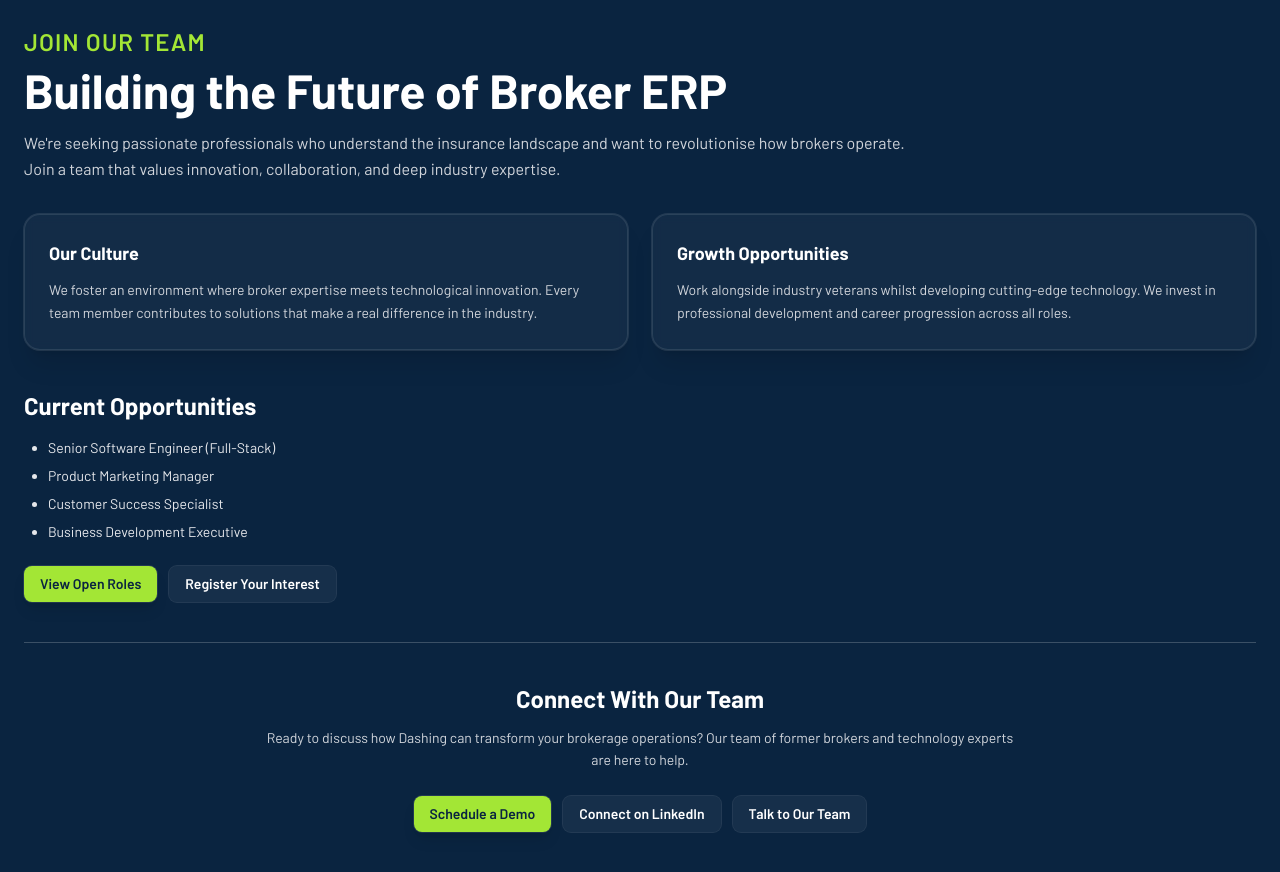
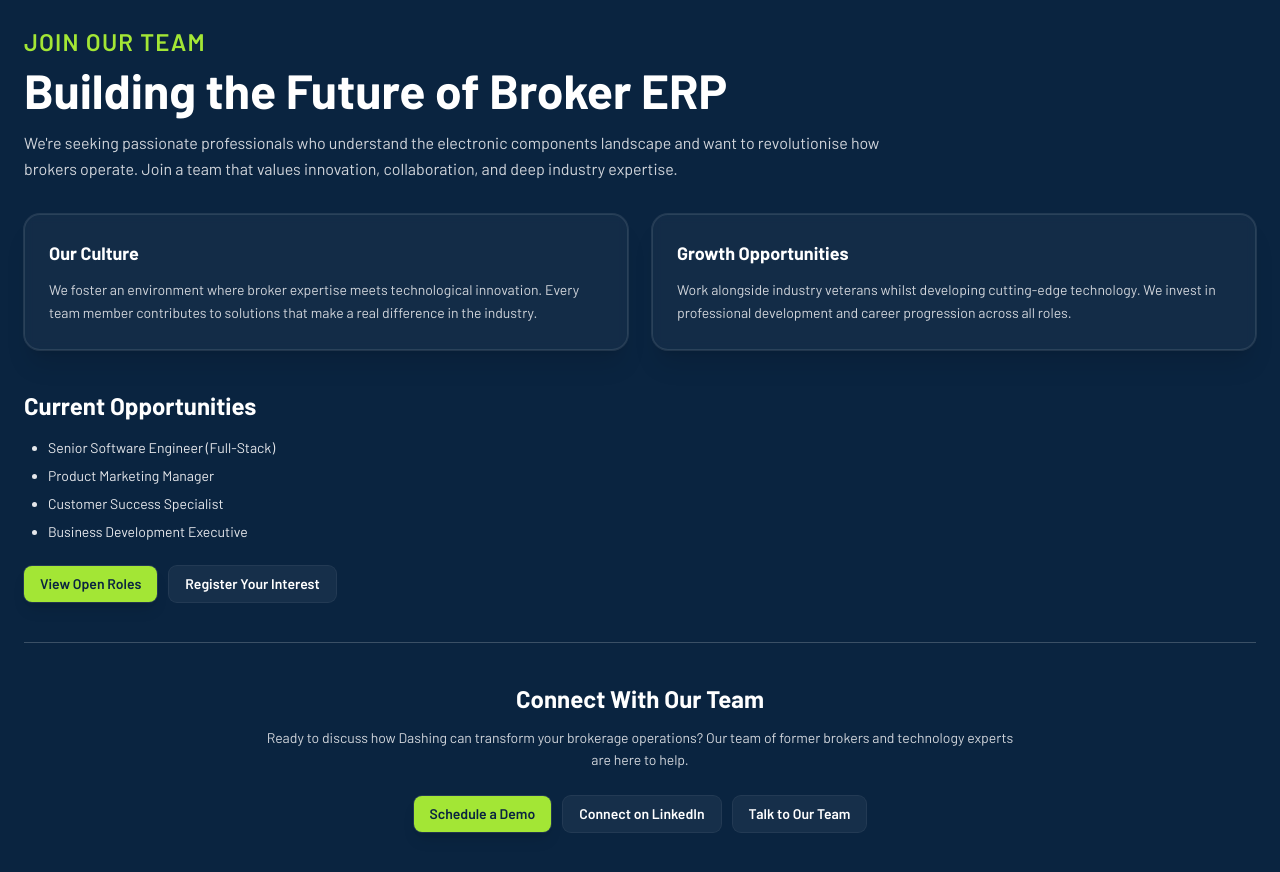
Before and after one commit to hari-bhandari/dashing-site2, a Next.js app: page /our-story in a window 1280 px wide. Shown: the part 2080-2952 px from the top of the page. Built offline with nearby package versions, Linux system fonts and the light colour scheme; no server answers.

Commit message:
fix: Update job description to reflect focus on electronic components

```diff
--- a/src/app/components/OurStory/JoinOurTeam.tsx
+++ b/src/app/components/OurStory/JoinOurTeam.tsx
@@ -18,7 +18,7 @@ export default function JoinOurTeam() {
           Building the Future of Broker ERP
         </h2>
         <p className="mt-4 max-w-4xl text-base leading-relaxed text-gray-300">
-          We&apos;re seeking passionate professionals who understand the insurance landscape and want to revolutionise how brokers operate. Join a team that values innovation, collaboration, and deep industry expertise.
+          We&apos;re seeking passionate professionals who understand the electronic components landscape and want to revolutionise how brokers operate. Join a team that values innovation, collaboration, and deep industry expertise.
         </p>
 
         {/* Culture + Growth cards */}
```
